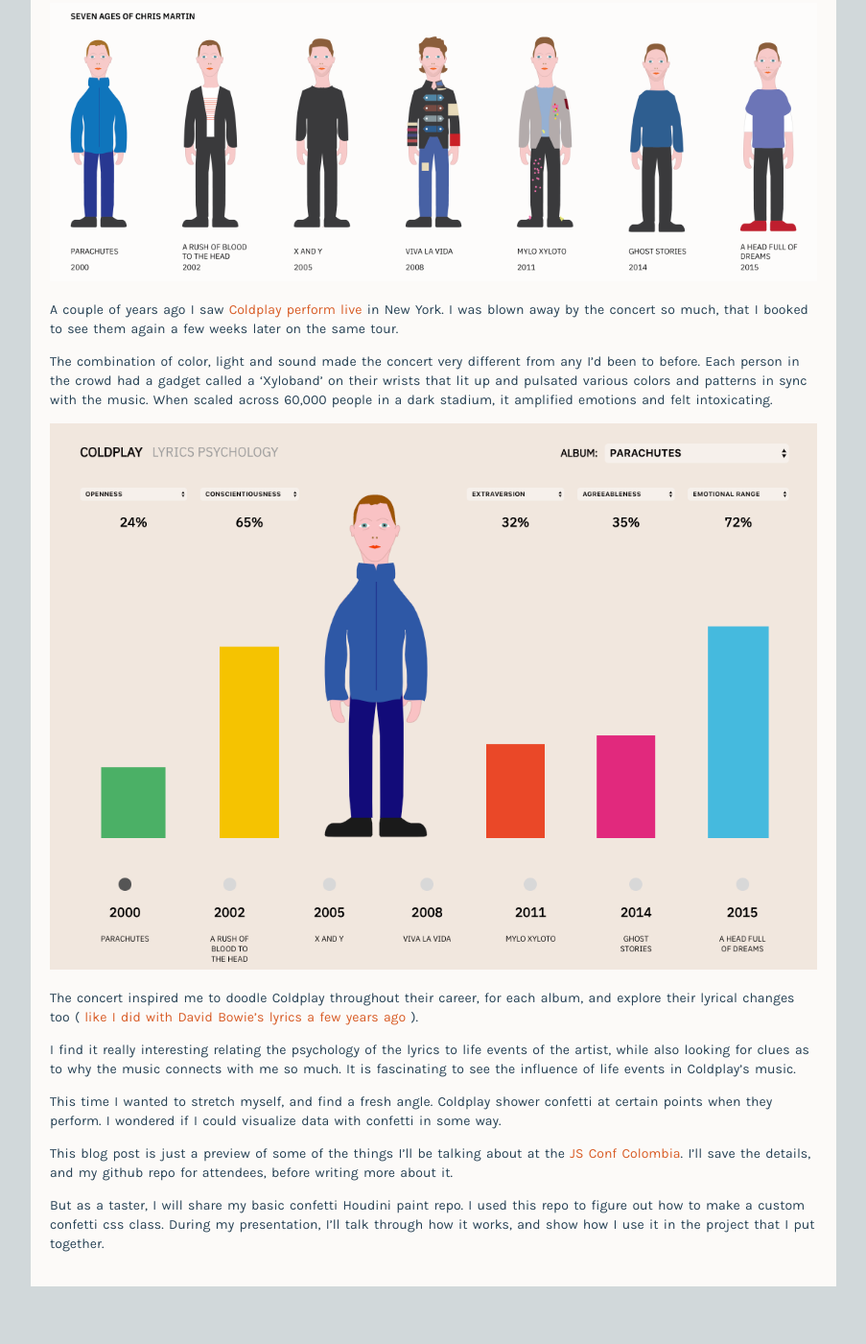
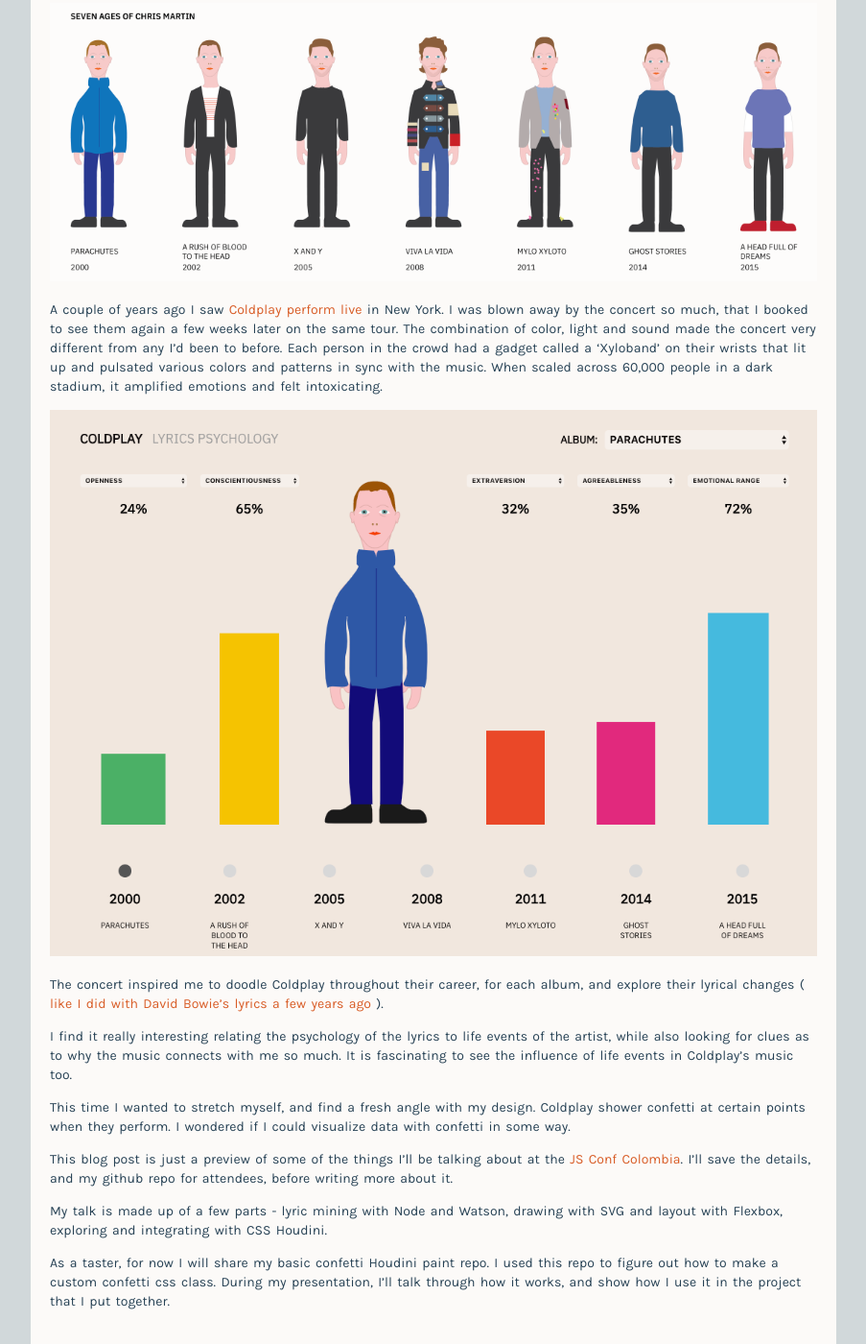
Before and after one commit to mcconville/blog, a Jekyll site: the page built from _posts/blog/2019-10-03-adventure-of-a-lifetime.md, in a window 1280 px wide and 1400 px high, scrolled down 373 px. Shown: the whole window at 96% size, without its empty margins (188-1091 px from the left). Built offline with Jekyll 4.4.1, drawn with Linux system fonts in a browser that asks for light colours; before the commit the page ends 1713 px from its top, so only the background shows below that.

Commit message:
Update 2019-10-03-adventure-of-a-lifetime.md

```diff
--- a/_posts/blog/2019-10-03-adventure-of-a-lifetime.md
+++ b/_posts/blog/2019-10-03-adventure-of-a-lifetime.md
@@ -11,18 +11,18 @@
 
 <img src="https://raw.githubusercontent.com/mcconville/blog/gh-pages/images/seven%20ages%402x.png" width="100%">
 
-A couple of years ago I saw [Coldplay perform live](https://coldplay.com/video/viva-la-vida-live-in-sao-paulo/) in New York. I was blown away by the concert so much, that I booked to see them again a few weeks later on the same tour.
-
-The combination of color, light and sound made the concert very different from any I'd been to before. Each person in the crowd had a gadget called a 'Xyloband' on their wrists that lit up and pulsated various colors and patterns in sync with the music. When scaled across 60,000 people in a dark stadium, it amplified emotions and felt intoxicating.
+A couple of years ago I saw [Coldplay perform live](https://coldplay.com/video/viva-la-vida-live-in-sao-paulo/) in New York. I was blown away by the concert so much, that I booked to see them again a few weeks later on the same tour. The combination of color, light and sound made the concert very different from any I'd been to before. Each person in the crowd had a gadget called a 'Xyloband' on their wrists that lit up and pulsated various colors and patterns in sync with the music. When scaled across 60,000 people in a dark stadium, it amplified emotions and felt intoxicating.
 
 <img src="https://raw.githubusercontent.com/mcconville/blog/gh-pages/images/coldplayproject.png" width="100%">
 
-The concert inspired me to doodle Coldplay throughout their career, for each album, and explore their lyrical changes too ( [like I did with David Bowie's lyrics a few years ago](https://www.ibm.com/blogs/cloud-archive/2017/01/natural-language-analysis-of-david-bowie-personas/) ).
+The concert inspired me to doodle Coldplay throughout their career, for each album, and explore their lyrical changes ( [like I did with David Bowie's lyrics a few years ago](https://www.ibm.com/blogs/cloud-archive/2017/01/natural-language-analysis-of-david-bowie-personas/) ).
 
-I find it really interesting relating the psychology of the lyrics to life events of the artist, while also looking for clues as to why the music connects with me so much. It is fascinating to see the influence of life events in Coldplay's music.
+I find it really interesting relating the psychology of the lyrics to life events of the artist, while also looking for clues as to why the music connects with me so much. It is fascinating to see the influence of life events in Coldplay's music too.
 
-This time I wanted to stretch myself, and find a fresh angle. Coldplay shower confetti at certain points when they perform. I wondered if I could visualize data with confetti in some way.
+This time I wanted to stretch myself, and find a fresh angle with my design. Coldplay shower confetti at certain points when they perform. I wondered if I could visualize data with confetti in some way.
 
 This blog post is just a preview of some of the things I'll be talking about at the [JS Conf Colombia](http://jsconf.co/). I'll save the details, and my github repo for attendees, before writing more about it.
 
-But as a taster, I will share my basic confetti Houdini paint repo. I used this repo to figure out how to make a custom confetti css class. During my presentation, I'll talk through how it works, and show how I use it in the project that I put together.
+My talk is made up of a few parts - lyric mining with Node and Watson, drawing with SVG and layout with Flexbox, exploring and integrating with CSS Houdini.
+
+As a taster, for now I will share my basic confetti Houdini paint repo. I used this repo to figure out how to make a custom confetti css class. During my presentation, I'll talk through how it works, and show how I use it in the project that I put together.
```
